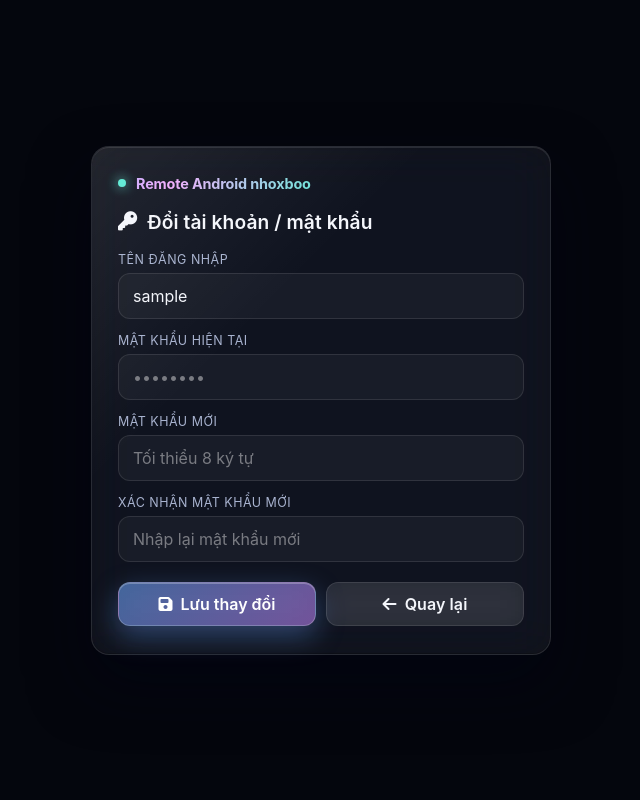
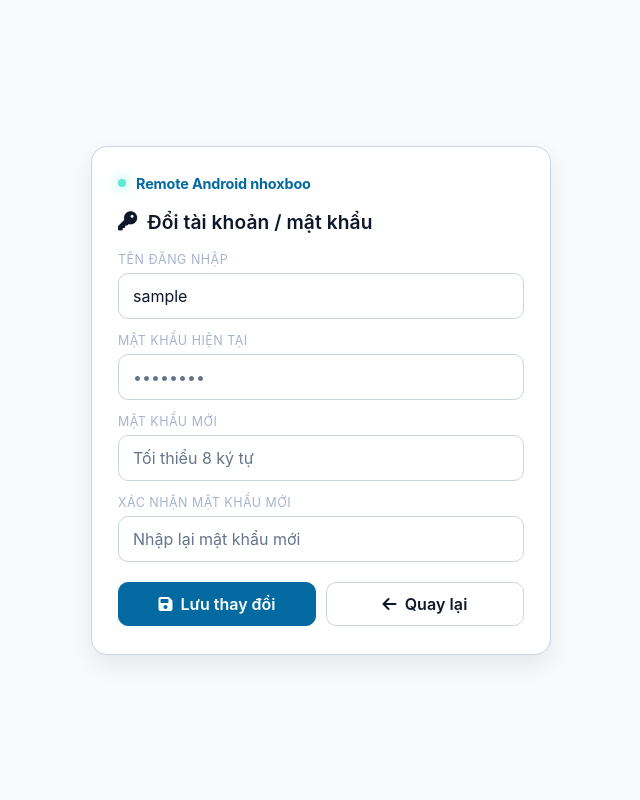
Before and after one commit to nhoxboo/web-scrcpy-fresh, a Flask app: page /change-password in a window 1280 px wide. Shown: the whole page, without its empty margins (319-959 px from the left). Run offline with Flask 3, Linux system fonts and the light colour scheme; the visitor is signed in with stand-in values (Sample User, id 1); some libraries are stand-ins or nearby versions.

Commit message:
feat: add accessible white-blue application shell

```diff
--- /dev/null
+++ b/static/css/app-shell.css
@@ -0,0 +1,106 @@
+:root {
+  --surface-page: #F8FAFC;
+  --surface-card: #FFFFFF;
+  --sidebar-bg: #1E293B;
+  --sidebar-text: #E2E8F0;
+  --text-primary: #0F172A;
+  --text-muted: #475569;
+  --border-subtle: #CBD5E1;
+  --action-primary: #0369A1;
+  --action-primary-hover: #075985;
+  --state-success: #15803D;
+  --state-warning: #B45309;
+  --state-danger: #B91C1C;
+  --focus-ring: #0EA5E9;
+  --radius-sm: 10px;
+  --radius-md: 16px;
+  --shadow-card: 0 10px 24px rgba(15, 23, 42, 0.08);
+  color-scheme: light;
+}
+
+* { box-sizing: border-box; }
+
+html, body {
+  min-height: 100%;
+  background: var(--surface-page);
+  color: var(--text-primary);
+  font-family: Inter, "Segoe UI", system-ui, -apple-system, sans-serif;
+}
+
+body::before, body::after { display: none; }
+
+a { color: var(--action-primary); }
+
+.app-shell { min-height: 100dvh; background: var(--surface-page); }
+.app-sidebar { background: var(--sidebar-bg); color: var(--sidebar-text); }
+.app-main { min-width: 0; background: var(--surface-page); }
+.app-topbar { background: var(--surface-card); border-bottom: 1px solid var(--border-subtle); }
+
+.surface-card, .glass {
+  position: relative;
+  background: var(--surface-card);
+  color: var(--text-primary);
+  border: 1px solid var(--border-subtle);
+  border-radius: var(--radius-md);
+  box-shadow: var(--shadow-card);
+  backdrop-filter: none;
+  -webkit-backdrop-filter: none;
+}
+
+.glass::before { display: none; }
+.brand-grad { background: none; color: var(--action-primary); animation: none; }
+
+.glass-input, input, select, textarea {
+  color: var(--text-primary);
+  background: var(--surface-card);
+  border: 1px solid var(--border-subtle);
+  border-radius: var(--radius-sm);
+}
+
+.glass-input::placeholder, input::placeholder, textarea::placeholder { color: #64748B; }
+.glass-input:focus, input:focus, select:focus, textarea:focus,
+.glass-input:focus-visible, input:focus-visible, select:focus-visible, textarea:focus-visible,
+button:focus-visible, a:focus-visible {
+  outline: 3px solid color-mix(in srgb, var(--focus-ring) 35%, transparent);
+  outline-offset: 2px;
+  border-color: var(--focus-ring);
+  box-shadow: none;
+}
+
+.button-primary, .glass-btn.primary {
+  background: var(--action-primary);
+  color: #FFFFFF;
+  border: 1px solid var(--action-primary);
+  box-shadow: none;
+}
+.button-primary:hover, .glass-btn.primary:hover {
+  background: var(--action-primary-hover);
+  border-color: var(--action-primary-hover);
+  box-shadow: none;
+}
+.button-secondary, .glass-btn {
+  min-height: 44px;
+  background: var(--surface-card);
+  color: var(--text-primary);
+  border-color: var(--border-subtle);
+  box-shadow: none;
+}
+.button-secondary:hover, .glass-btn:hover { background: #E0F2FE; border-color: #7DD3FC; }
+
+.status-badge, .chip { color: var(--text-muted); background: #F1F5F9; border-color: var(--border-subtle); }
+.chip.ok { color: var(--state-success); background: #DCFCE7; border-color: #86EFAC; }
+.chip.warn { color: var(--state-warning); background: #FEF3C7; border-color: #FCD34D; }
+.chip.user { color: #1D4ED8; background: #DBEAFE; border-color: #93C5FD; }
+.chip.dim { color: var(--text-muted); }
+
+.muted { color: var(--text-muted); }
+.sr-only { position: absolute; width: 1px; height: 1px; padding: 0; margin: -1px; overflow: hidden; clip: rect(0, 0, 0, 0); white-space: nowrap; border: 0; }
+
+@media (max-width: 768px) {
+  body { padding: 16px; }
+  .surface-card, .glass { border-radius: var(--radius-sm); }
+}
+
+@media (prefers-reduced-motion: reduce) {
+  *, *::before, *::after { scroll-behavior: auto !important; transition-duration: 0.01ms !important; animation-duration: 0.01ms !important; animation-iteration-count: 1 !important; }
+}
--- a/templates/change_password.html
+++ b/templates/change_password.html
@@ -4,8 +4,9 @@
   <meta charset="UTF-8" />
   <meta name="viewport" content="width=device-width, initial-scale=1.0" />
   <title>Remote Android nhoxboo — Đổi mật khẩu</title>
-  <link href="/static/css/font-awesome.min.css" rel="stylesheet">
-  <link href="/static/css/glass.css" rel="stylesheet">
+  <link href="/static/css/font-awesome.min.css?v={{ static_ver }}" rel="stylesheet">
+  <link href="/static/css/glass.css?v={{ static_ver }}" rel="stylesheet">
+  <link href="/static/css/app-shell.css?v={{ static_ver }}" rel="stylesheet">
   <style>
     body { min-height: 100dvh; display: grid; place-items: center; padding: 24px; }
     .card { width: min(94vw, 460px); padding: 28px 26px; display: flex; flex-direction: column; gap: 14px; }
--- a/templates/devices.html
+++ b/templates/devices.html
@@ -4,8 +4,9 @@
   <meta charset="UTF-8" />
   <meta name="viewport" content="width=device-width, initial-scale=1.0" />
   <title>Remote Android nhoxboo — Chọn thiết bị</title>
-  <link href="/static/css/font-awesome.min.css" rel="stylesheet">
-  <link href="/static/css/glass.css" rel="stylesheet">
+  <link href="/static/css/font-awesome.min.css?v={{ static_ver }}" rel="stylesheet">
+  <link href="/static/css/glass.css?v={{ static_ver }}" rel="stylesheet">
+  <link href="/static/css/app-shell.css?v={{ static_ver }}" rel="stylesheet">
   <style>
     body { min-height: 100dvh; padding: 28px 16px; }
     .wrap { max-width: 880px; margin: 0 auto; display: flex; flex-direction: column; gap: 16px; }
--- a/templates/login.html
+++ b/templates/login.html
@@ -6,6 +6,7 @@
   <title>Remote Android nhoxboo — Đăng nhập</title>
   <link href="/static/css/font-awesome.min.css?v={{ static_ver }}" rel="stylesheet">
   <link href="/static/css/glass.css?v={{ static_ver }}" rel="stylesheet">
+  <link href="/static/css/app-shell.css?v={{ static_ver }}" rel="stylesheet">
   <style>
     body {
       min-height: 100dvh;
```
Also changed, not shown: tests/test_template_bindings.py (+17 -1 lines).
